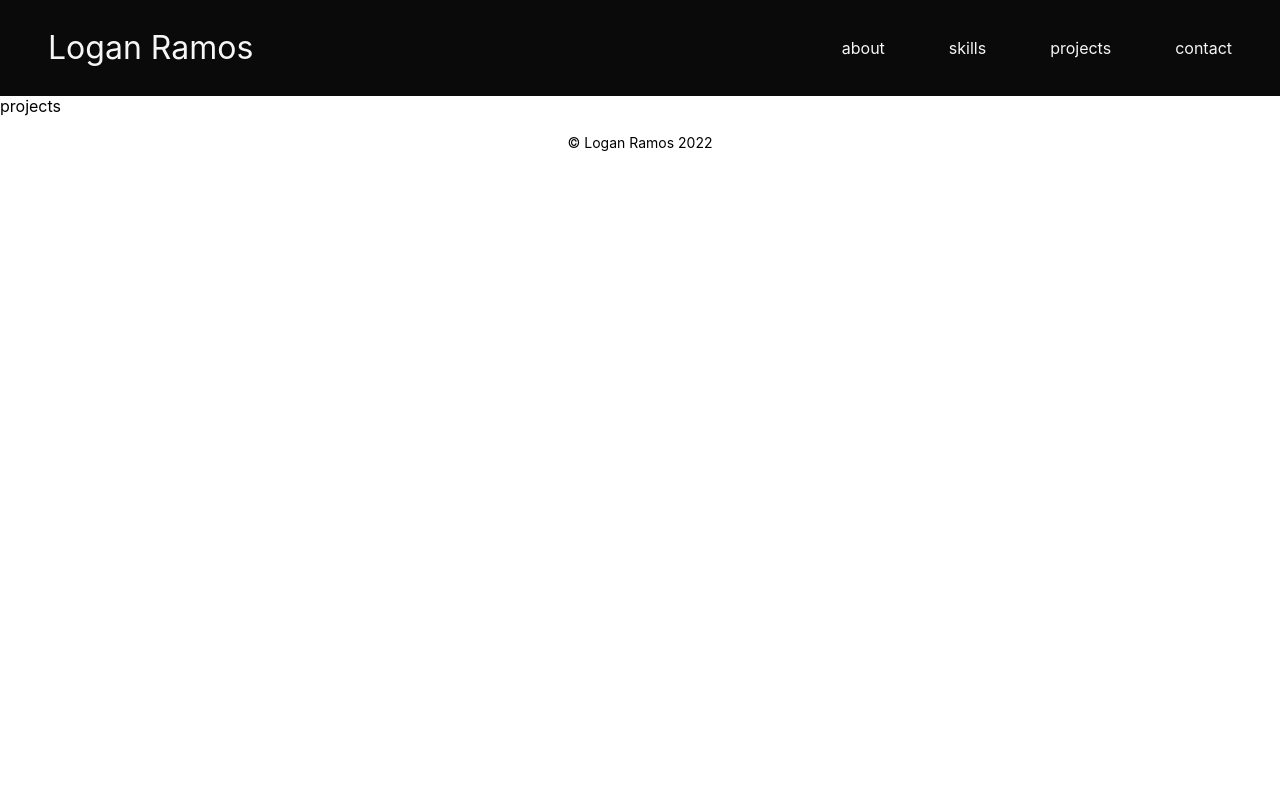
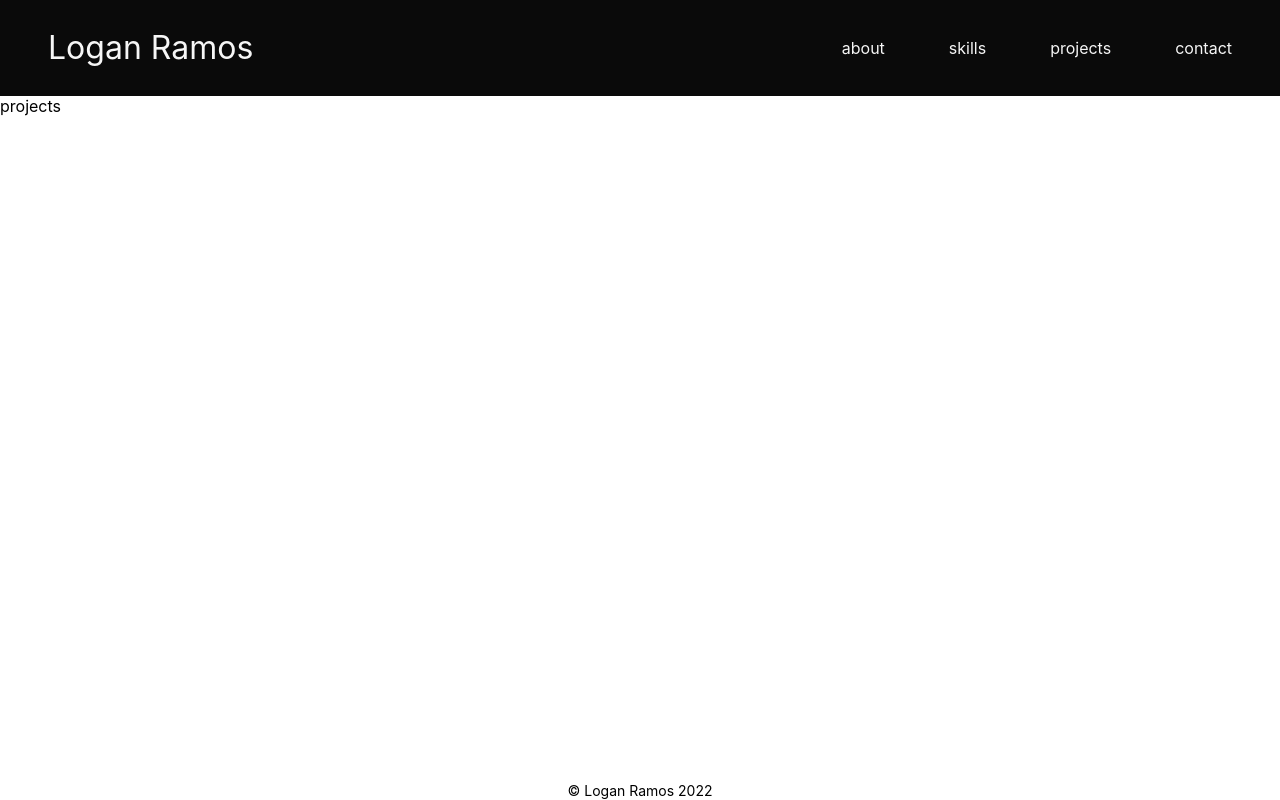
Before and after one commit to Renzlawr/next-portfolio, a Next.js app: page /projects in a window 1280 px wide. Built offline with nearby package versions, Linux system fonts and the light colour scheme.

Commit message:
fixed footer to always be on the bottom of the page

```diff
--- a/styles/Footer.module.scss
+++ b/styles/Footer.module.scss
@@ -1,11 +1,11 @@
 .footer {
   width: 100vw;
   height: 1.25rem;
-  position: absolute;
   display: flex;
   justify-content: space-evenly;
   align-items: center;
   font-size: 14px;
   cursor: pointer;
-  margin-top: 1rem;
+  position: absolute;
+  bottom: 0;
 }
--- a/styles/globals.scss
+++ b/styles/globals.scss
@@ -1,9 +1,13 @@
 html,
 body {
+  min-height: 100vh;
+  position: relative;
+  display: flex;
+  flex-direction: column;
   padding: 0;
   margin: 0;
   font-family: -apple-system, BlinkMacSystemFont, Segoe UI, Roboto, Oxygen,
-    Ubuntu, Cantarell, Fira Sans, Droid Sans, Helvetica Neue, sans-serif;
+  Ubuntu, Cantarell, Fira Sans, Droid Sans, Helvetica Neue, sans-serif;
 }
 
 a {
```
